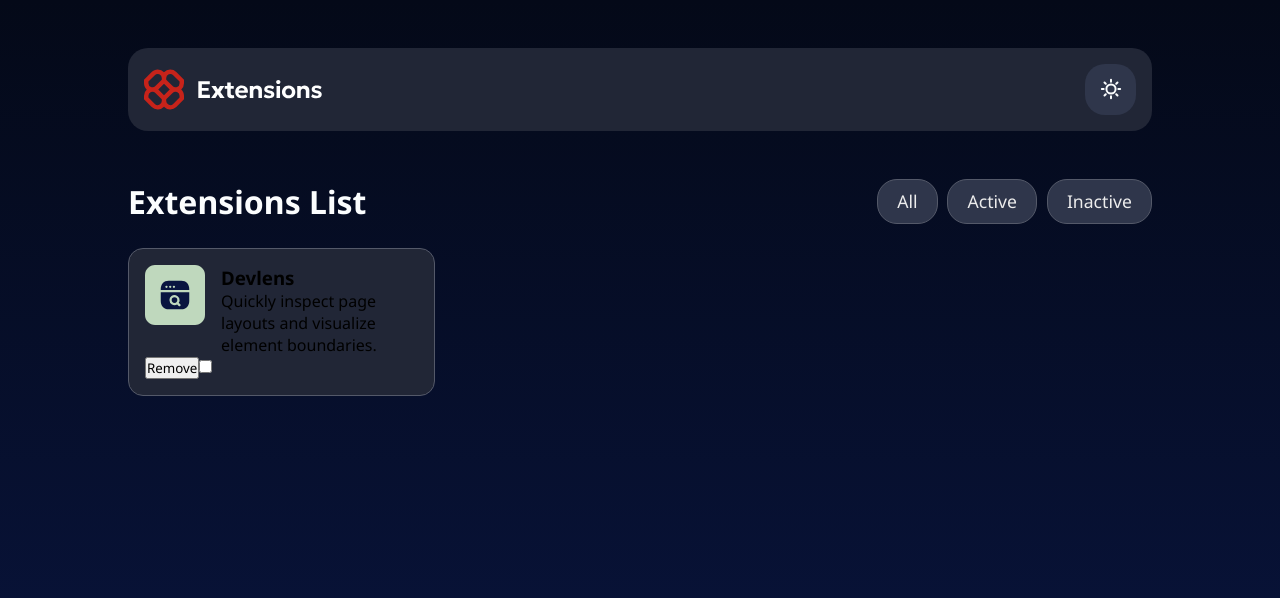
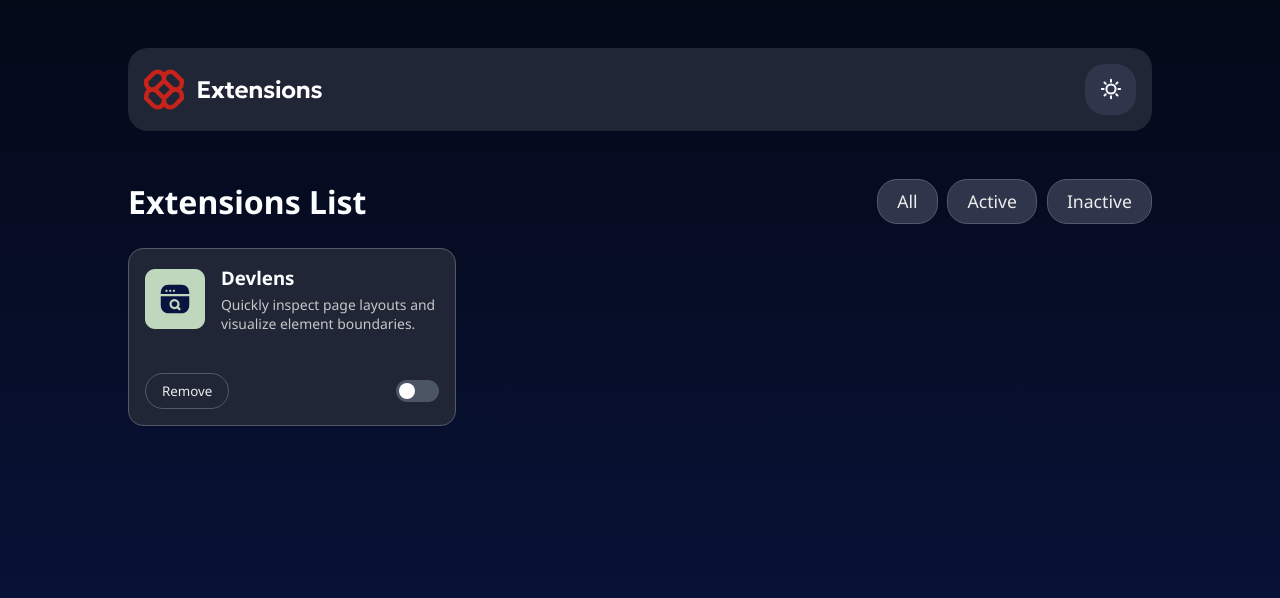
Before and after one commit to Clipzorama/Browser-Extension-Design, a React (Vite) app in the folder Browser-Extension-Design/: page / in a window 1280 px wide. Shown: the top 598 px of the page. Built offline with nearby package versions, Linux system fonts and the light colour scheme.

Commit message:
slider adjustments

```diff
--- a/Browser-Extension-Design/src/components/Card.jsx
+++ b/Browser-Extension-Design/src/components/Card.jsx
@@ -12,7 +12,10 @@ function Card({imgSrc, title, desc}) {
             </section>
             <div className="bottom">
                 <button className="removeBtn">Remove</button>
-                <input type="checkbox" className="checker" />
+                <label className="switch">
+                    <input type="checkbox" className="checker"/>
+                    <span className="slider"></span>
+                </label>
             </div>
         </div>
     );
--- a/Browser-Extension-Design/src/styles/Card.css
+++ b/Browser-Extension-Design/src/styles/Card.css
@@ -1,6 +1,6 @@
 .card-container {
     background-color: var(--neutral-800);
-    width: 30%;
+    width: 32%;
     border-radius: 15px;
     border: 1px solid var(--neutral-600);
     padding: 1rem;
@@ -9,11 +9,86 @@
 .top {
     display: flex;
     gap: 1rem;
-    align-items: flex-start;
+    margin-bottom: 2.5rem;
 }
 
 .header-section {
     display: flex;
     flex-direction: column;
-    justify-content: end;
+    gap: 0.3rem;
 }
+
+.header-section > h3 {
+    color: var(--neutral-0);
+    font-weight: 700;
+}
+
+.header-section > p {
+    font-size: 0.87rem;
+    color: var(--neutral-300);
+    font-weight: 400;
+}
+
+.bottom {
+    display: flex;
+    justify-content: space-between;
+    align-items: center;
+}
+
+.bottom > button {
+    padding: 0.5rem 1rem;
+    border-radius: 20px;
+    background-color: var(--neutral-800);
+    border: 1px solid var(--neutral-600);
+    color: var(--neutral-100);
+    cursor: pointer;
+}
+
+.bottom > button:hover {
+    background-color: var(--red-400);
+}
+
+.switch {
+    position: relative;
+    width: 43px;
+    height: 22px;
+  }
+
+  .switch input {
+    opacity: 0;
+  }
+
+  /* The slider (the track and ball) */
+  .slider {
+    position: absolute;
+    cursor: pointer;
+    top: 0;
+    left: 0;
+    right: 0;
+    bottom: 0;
+    background-color: #4b5563; /* gray like your second image */
+    transition: 0.4s;
+    border-radius: 24px;
+  }
+
+  /* The white ball */
+  .slider:before {
+    position: absolute;
+    content: "";
+    height: 16px;
+    width: 16px;
+    left: 3px;
+    bottom: 3px;
+    background-color: white;
+    transition: 0.4s;
+    border-radius: 50%;
+  }
+
+  /* When checkbox is checked (active) */
+  input:checked + .slider {
+    background-color: var(--red-400) /* red like your first image */
+  }
+
+  input:checked + .slider:before {
+    transform: translateX(21px);
+  }
```
